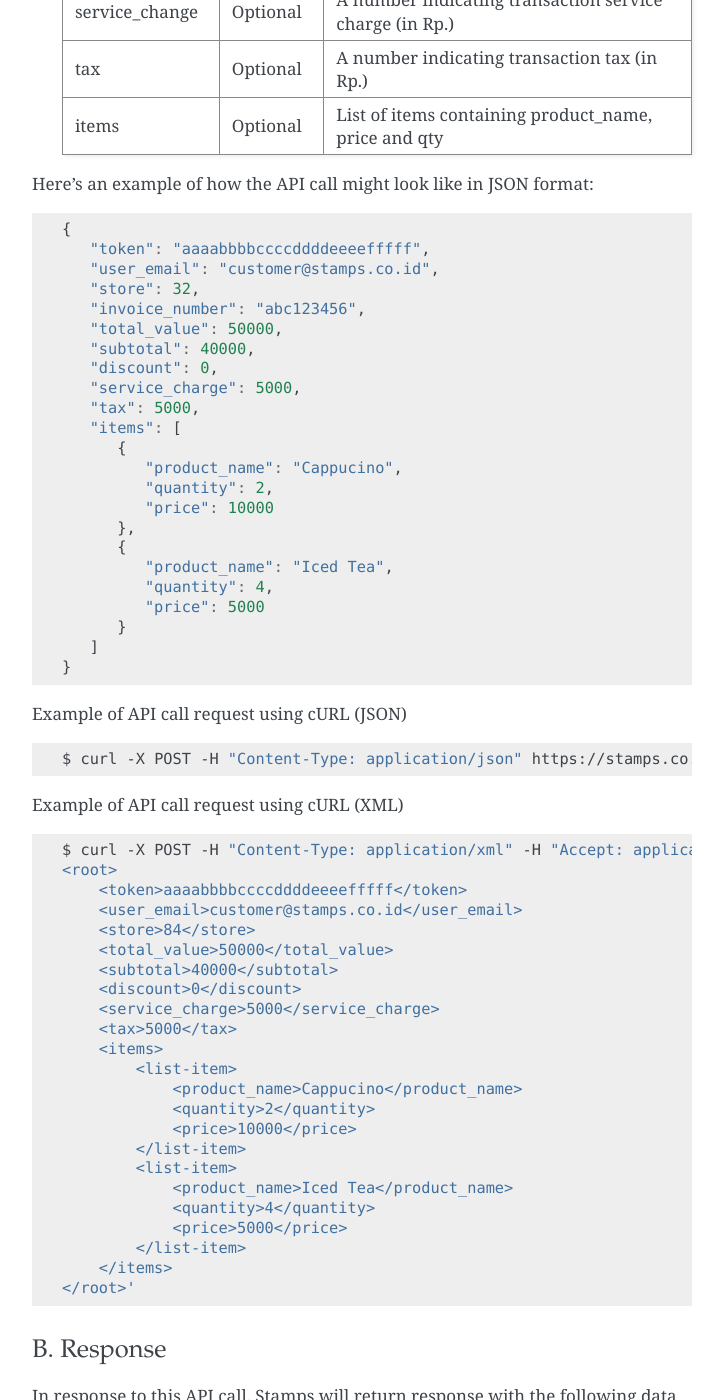
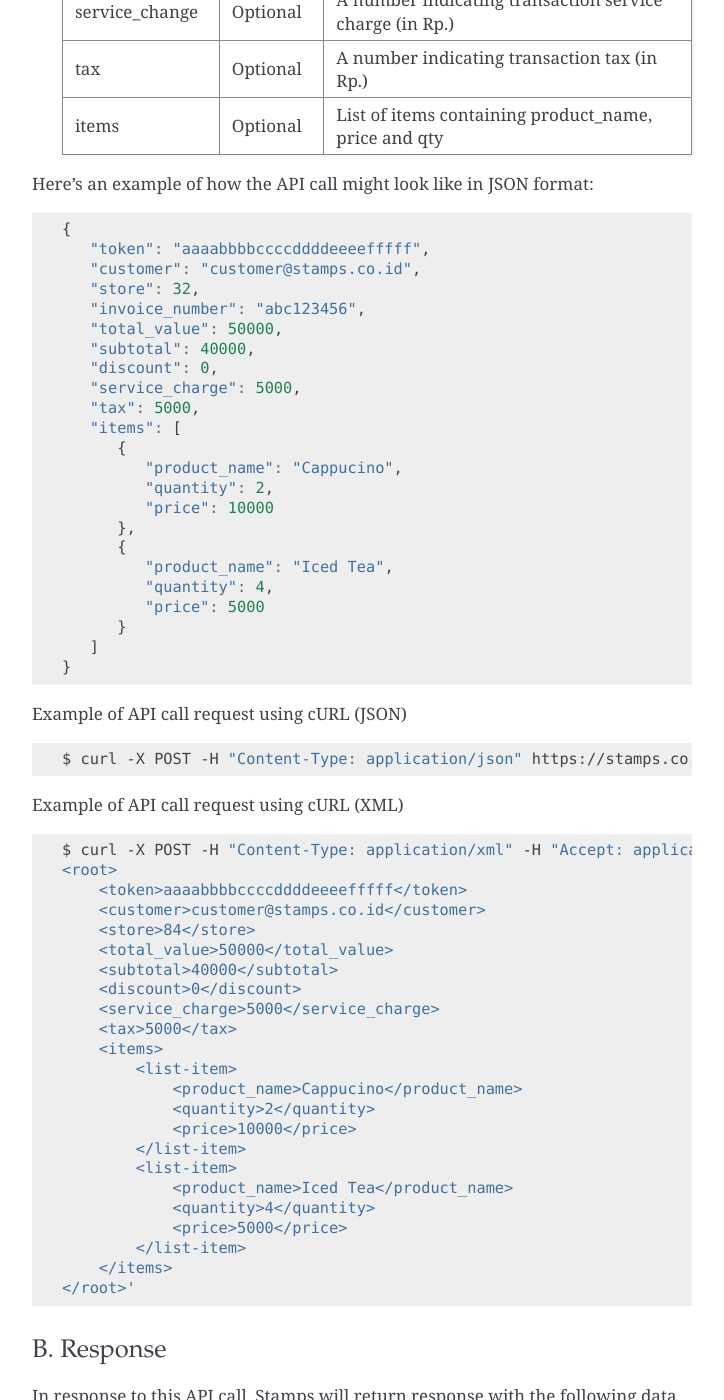
Before and after one commit to ui/guiness-api-docs, a Sphinx documentation site: the page built from source/transaction_api.rst, in a window 1280 px wide and 1400 px high, scrolled down 798 px. Shown: the whole window, without its empty margins (388-1112 px from the left). Built offline with Sphinx 7.4.7, drawn with Linux system fonts in a browser that asks for light colours.

Commit message:
Changed user_email fields to customer

```diff
--- a/source/redemption_api.rst
+++ b/source/redemption_api.rst
@@ -17,7 +17,7 @@ A. Request
     Parameter   Required    Description
     =========== =========== =========================
     token       Yes         Authentication string
-    user_email  Yes         A string indicating user's
+    customer    Yes         A string indicating user's
                             email address
     store       Yes         A number indicating
                             Merchant's store id where the transaction is initiated
@@ -29,7 +29,7 @@ Here's an example of how the API call might look like in JSON format::
 
         {
             "token": "aaaabbbbccccddddeeeefffff",
-            "user_email": "Customer@stamps.co.id",
+            "customer": "Customer@stamps.co.id",
             "store": 32,
             "reward": 1
         }
@@ -38,7 +38,7 @@ Example of API call request using cURL
 
 .. code-block :: bash
 
-    $ curl -X POST -H "Content-Type: application/json" -d '{ "token": "aaabbbcccdddeeefff", "user_email": "Customer@stamps.co.id", "store": 32, "reward": 12}' https://stamps.co.id/api/redemptions/add
+    $ curl -X POST -H "Content-Type: application/json" -d '{ "token": "aaabbbcccdddeeefff", "customer": "Customer@stamps.co.id", "store": 32, "reward": 12}' https://stamps.co.id/api/redemptions/add
 
 B. Response
 -----------------------------
--- a/source/reward_api.rst
+++ b/source/reward_api.rst
@@ -17,7 +17,7 @@ You can query for all available rewards on stamps with optional checking to user
 Parameter   Required    Description
 =========== =========== =========================
 token       Yes         Authentication string
-user_email  No          A string indicating user's
+customer    No          A string indicating user's
                         email address to be queried
 =========== =========== =========================
 
@@ -25,7 +25,7 @@ Example of API call request using cURL
 
 .. code-block :: bash
 
-    $ curl 'https://stamps.co.id/api/rewards/?token=abc&user_email=customer@stamps.co.id'
+    $ curl 'https://stamps.co.id/api/rewards/?token=abc&customer=customer@stamps.co.id'
 
 
 B. Response Data
@@ -36,7 +36,7 @@ Stamps responds to this API call with the following data (in JSON):
 Variable            Description
 =================== ==============================
 rewards             List of rewards available for redemption.
-                    Contains id, name, stamps_required, image_url, and redeemable(If user_email is provided)
+                    Contains id, name, stamps_required, image_url, and redeemable(If customer is provided)
 detail              Description of error (if any)
 errors              Errors encountered when parsing
                     data (if any)
--- a/source/transaction_api.rst
+++ b/source/transaction_api.rst
@@ -21,7 +21,7 @@ You can add a new transaction on stamps by calling the API with these parameters
     Parameter       Required    Description
     =============== =========== =======================
     token           Yes         Authentication string
-    user_email      Yes         A string indicating user's
+    customer        Yes         A string indicating user's
                                 email address
     store           Yes         A number indicating Merchant's
                                 store id where the transaction is initiated
@@ -48,7 +48,7 @@ Here's an example of how the API call might look like in JSON format:
 
         {
            "token": "aaaabbbbccccddddeeeefffff",
-           "user_email": "customer@stamps.co.id",
+           "customer": "customer@stamps.co.id",
            "store": 32,
            "invoice_number": "abc123456",
            "total_value": 50000,
@@ -75,7 +75,7 @@ Example of API call request using cURL (JSON)
 
 .. code-block :: bash
 
-    $ curl -X POST -H "Content-Type: application/json" https://stamps.co.id/api/transactions/add -i -d '{ "token": "aaabbbcccdddeeeffff", "user_email": "Customer@stamps.co.id", "store": 2, "invoice_number": "abc123", "total_value": 50000, "subtotal": 40000, "discount": 0, "service_charge": 5000, "tax": 50000, "items": [{"product_name": "Cappucino", "quantity": 2, "price": 10000}, {"product_name": "Iced Tea", "quantity": 4, "price": 5000}]}'
+    $ curl -X POST -H "Content-Type: application/json" https://stamps.co.id/api/transactions/add -i -d '{ "token": "aaabbbcccdddeeeffff", "customer": "Customer@stamps.co.id", "store": 2, "invoice_number": "abc123", "total_value": 50000, "subtotal": 40000, "discount": 0, "service_charge": 5000, "tax": 50000, "items": [{"product_name": "Cappucino", "quantity": 2, "price": 10000}, {"product_name": "Iced Tea", "quantity": 4, "price": 5000}]}'
 
 Example of API call request using cURL (XML)
 
@@ -84,7 +84,7 @@ Example of API call request using cURL (XML)
     $ curl -X POST -H "Content-Type: application/xml" -H "Accept: application/xml" https://stamps.co.id/api/transactions/add -i -d '<?xml version="1.0" encoding="UTF-8" ?>
     <root>
         <token>aaaabbbbccccddddeeeefffff</token>
-        <user_email>customer@stamps.co.id</user_email>
+        <customer>customer@stamps.co.id</customer>
         <store>84</store>
         <total_value>50000</total_value>
         <subtotal>40000</subtotal>
```
Also changed, not shown: source/customer_api.rst (+4 -4 lines).
